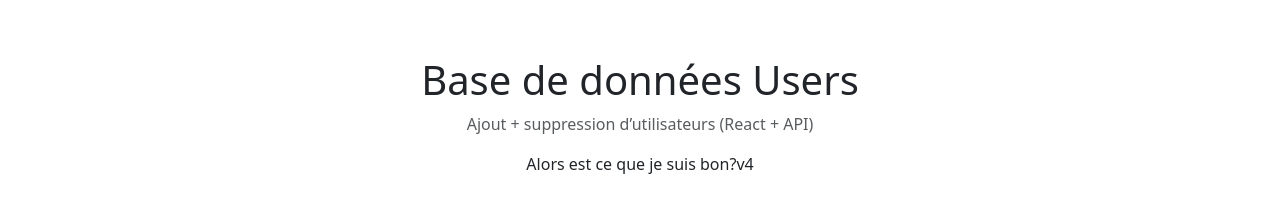
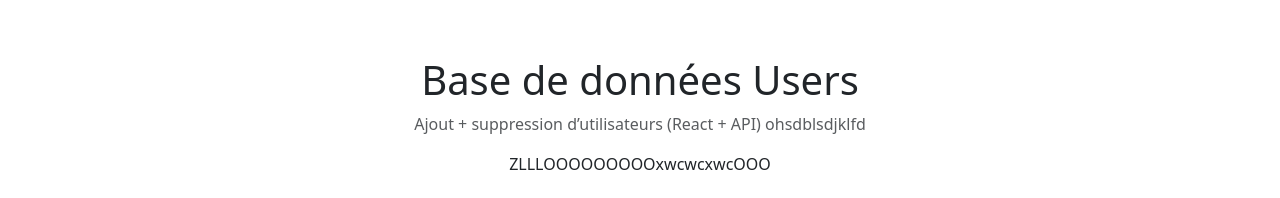
Before and after one commit to JN-EPHEC/individual-stefantroch, a React (Vite) app in the folder client/: page / in a window 1280 px wide. Shown: the top 198 px of the page. Built offline with nearby package versions, Linux system fonts and the light colour scheme; no server answers.

Commit message:
relou la

```diff
--- a/client/src/components/Header.tsx
+++ b/client/src/components/Header.tsx
@@ -3,9 +3,9 @@
     <div className="text-center mb-4">
       <h1>Base de données Users</h1>
       <p className="text-muted">
-        Ajout + suppression d’utilisateurs (React + API)
+        Ajout + suppression d’utilisateurs (React + API) ohsdblsdjklfd
       </p>
-      <p>Alors est ce que je suis bon?v4</p>
+      <p>ZLLLOOOOOOOOOxwcwcxwcOOO</p>
     </div>
   );
 }
```
Also changed, not shown: 75 other files (tests, documents, lock files or other folders).
